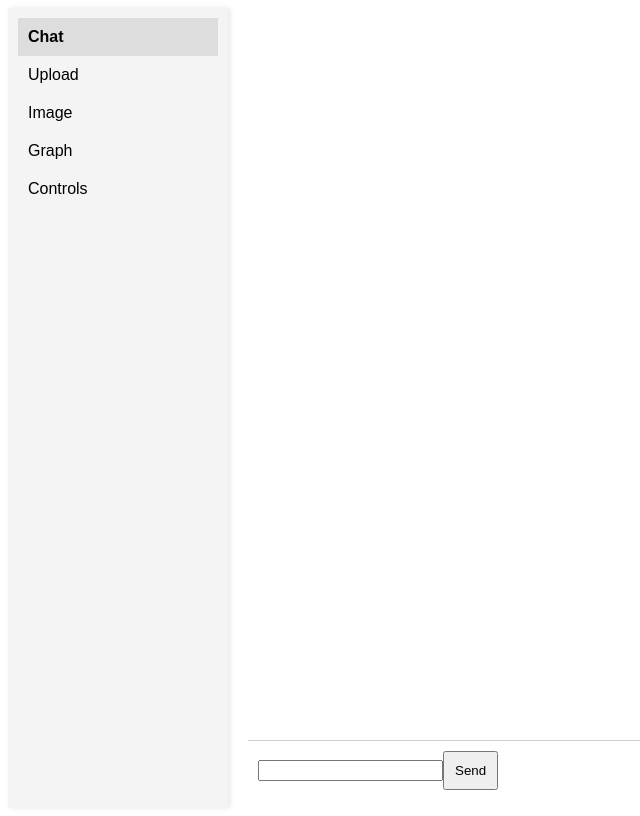
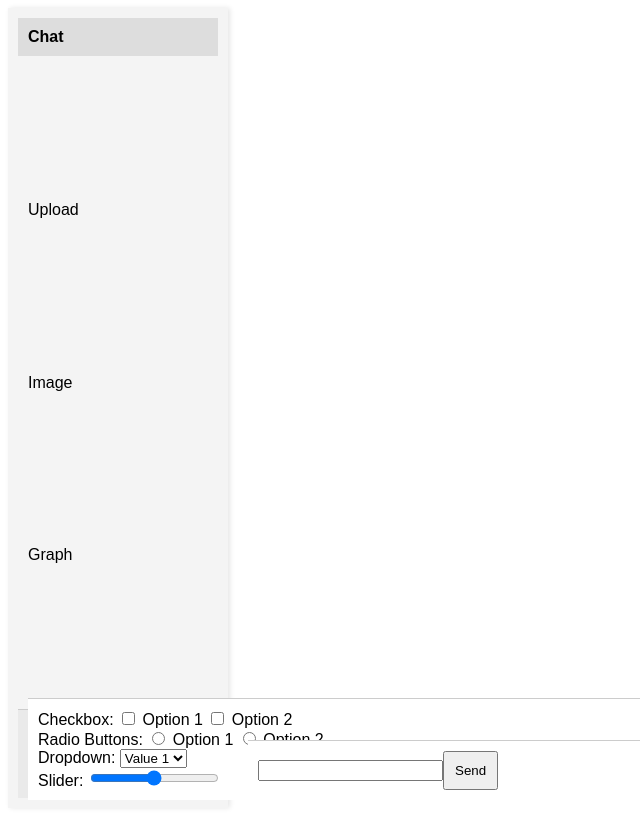
Before and after one commit to Kazu-num/webapp_test, a Flask app: page / in a window 1280 px wide. Shown: the whole page, without its empty margins (0-640 px from the left). Run offline with Flask 3, Linux system fonts and the light colour scheme; some libraries are stand-ins or nearby versions.

Commit message:
Flask proto4

```diff
--- a/Flask/static/style.css
+++ b/Flask/static/style.css
@@ -12,6 +12,9 @@
     background: #f4f4f4;
     padding: 10px;
     box-shadow: 2px 0 5px rgba(0,0,0,0.1);
+    display: flex;
+    flex-direction: column;
+    justify-content: space-between;
 }
 
 .tab {
@@ -22,6 +25,12 @@
 .tab.active {
     background: #ddd;
     font-weight: bold;
+}
+
+.controls {
+    padding: 10px;
+    background: #eaeaea;
+    border-top: 1px solid #ccc;
 }
 
 .main-content {
--- a/Flask/templates/index.html
+++ b/Flask/templates/index.html
@@ -52,34 +52,7 @@
             <div class="tab" data-target="upload">Upload</div>
             <div class="tab" data-target="image">Image</div>
             <div class="tab" data-target="graph">Graph</div>
-            <div class="tab" data-target="controls">Controls</div>
-        </div>
-        <div class="main-content">
-            <div id="chat" class="content">
-                <ul id="messages"></ul>
-                <form id="form" action="">
-                    <input id="input" autocomplete="off" /><button>Send</button>
-                </form>
-            </div>
-            <div id="upload" class="content" style="display: none;">
-                <h2>Upload File</h2>
-                <form action="/upload" method="post" enctype="multipart/form-data">
-                    <input type="file" name="file">
-                    <button type="submit">Upload</button>
-                </form>
-            </div>
-            <div id="image" class="content" style="display: none;">
-                <h2>Send Image</h2>
-                <form action="/upload_image" method="post" enctype="multipart/form-data">
-                    <input type="file" name="image">
-                    <button type="submit">Send</button>
-                </form>
-            </div>
-            <div id="graph" class="content" style="display: none;">
-                <h2>Display Graph</h2>
-                <!-- グラフ表示のためのコンテンツをここに追加 -->
-            </div>
-            <div id="controls" class="content" style="display: none;">
+            <div class="controls">
                 <h2>Controls</h2>
                 <form>
                     <div>
@@ -107,6 +80,32 @@
                 </form>
             </div>
         </div>
+        <div class="main-content">
+            <div id="chat" class="content">
+                <ul id="messages"></ul>
+                <form id="form" action="">
+                    <input id="input" autocomplete="off" /><button>Send</button>
+                </form>
+            </div>
+            <div id="upload" class="content" style="display: none;">
+                <h2>Upload File</h2>
+                <form action="/upload" method="post" enctype="multipart/form-data">
+                    <input type="file" name="file">
+                    <button type="submit">Upload</button>
+                </form>
+            </div>
+            <div id="image" class="content" style="display: none;">
+                <h2>Send Image</h2>
+                <form action="/upload_image" method="post" enctype="multipart/form-data">
+                    <input type="file" name="image">
+                    <button type="submit">Send</button>
+                </form>
+            </div>
+            <div id="graph" class="content" style="display: none;">
+                <h2>Display Graph</h2>
+                <!-- グラフ表示のためのコンテンツをここに追加 -->
+            </div>
+        </div>
     </div>
 </body>
 </html>
```
